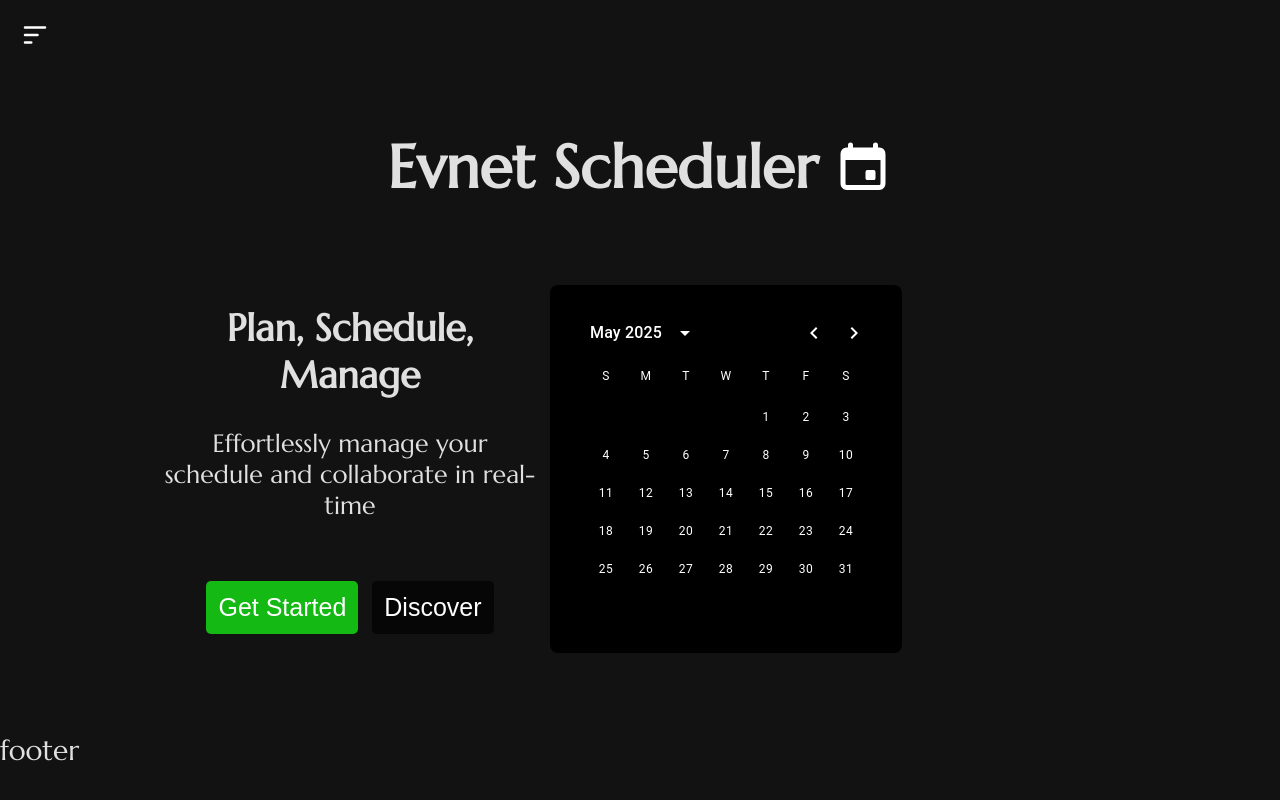
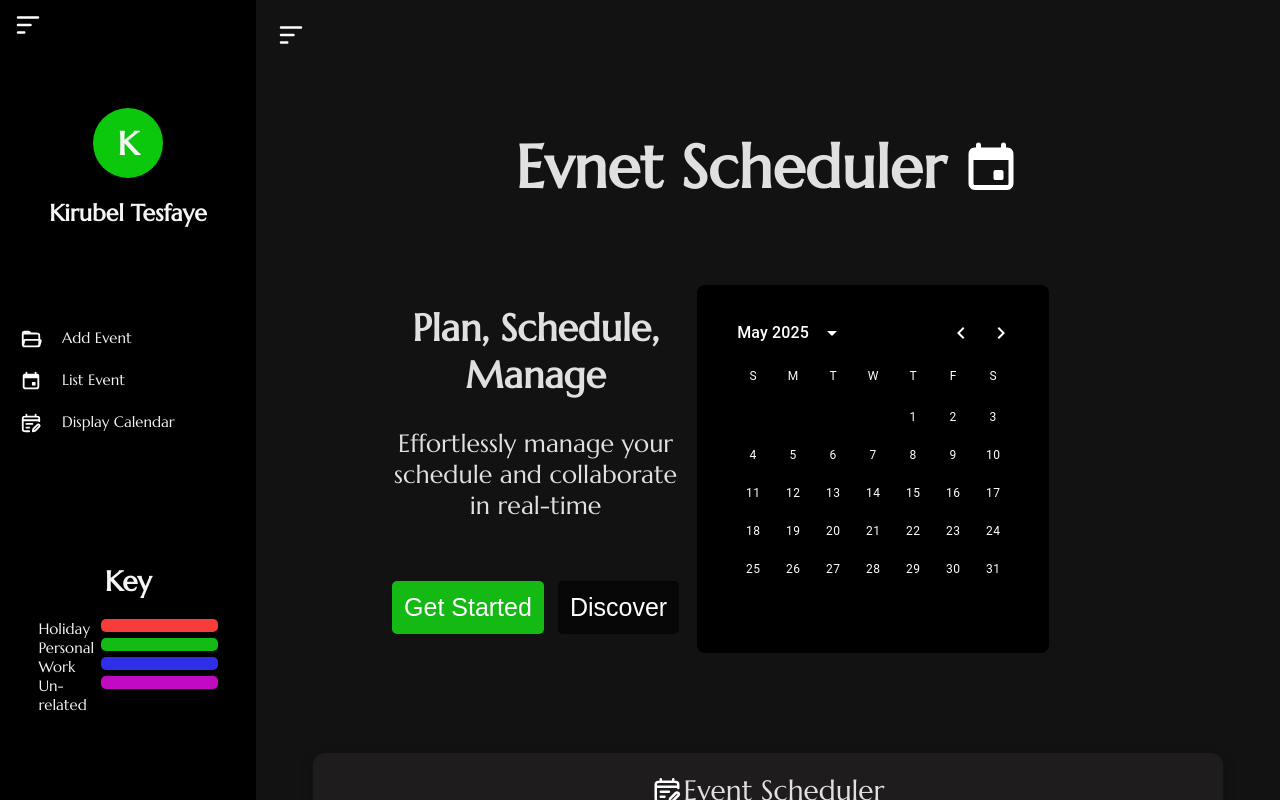
Before and after one commit to Kirubel-Te/Event-Scheduler, a React (Vite) app: page / in a window 1280 px wide. Built offline with nearby package versions, Linux system fonts and the light colour scheme.

Commit message:
footer render

```diff
--- a/src/App.jsx
+++ b/src/App.jsx
@@ -2,6 +2,7 @@ import Form from "./components/Form";
 import Holiday from "./components/Holiday";
 import SideBar from './components/SideBar';
 import Home from './components/Home'
+import Icalendar from './components/BasicDateCalendar'
 
 import './App.css'
 
@@ -10,16 +11,13 @@ import './App.css'
 
 export default function App(){
   return(
-    <>
-      <Home/>
-    </>
-    // <div className="main-content">
-    //   <div className="sideBar">
-    //     <SideBar/>
-    //   </div>
-    //   <div className="main-body">
-    //     <Holiday/>
-    //   </div>
-    // </div>
+    <div className="main-content">
+      <div className="sideBar">
+        <SideBar/>
+      </div>
+      <div className="main-body">
+        <Home/>
+      </div>
+    </div>
   )
 }
--- a/src/components/Home.css
+++ b/src/components/Home.css
@@ -63,3 +63,59 @@ header img{
 #btn2{
     background-color: rgb(6, 6, 6);
 }
+
+.home-foot{
+    display: flex;
+    justify-content: center;
+    align-items: center;
+    width: 85%;
+    margin-left:auto;
+    margin-right: auto;
+    margin-bottom: 20px;
+    margin-top: 100px;
+    flex-direction: column;
+    background-color: #1e1c1c;
+    padding: 20px;
+    box-shadow:0 4px 12px rgba(0, 0, 0, 0.4), 0 2px 4px rgba(255, 255, 255, 0.05);
+    border-radius: 12px;
+
+}
+.footer-one{
+    display: flex;
+    gap: 2px;
+    margin-bottom: 60px;
+}
+.footer-one > img{
+    width: 30px;
+}
+.footer-two{
+    display: flex;
+    width: 60%;
+    margin-left: auto;
+    margin-right: auto;
+    margin-bottom: 60px;
+    justify-content: space-around;
+}
+.footer-two > h6{
+    opacity: 0.7;
+}
+.footer-two > h6:hover{
+    opacity: 1;
+    color: blue;
+    cursor: pointer;
+}
+.footer-three{
+    width: 100%;
+    display: flex;
+    justify-content: space-around;
+    text-align: center;
+    margin-bottom: 30px;
+}
+.footer-three > .mrLogo{
+    display: flex;
+    gap: 5px;
+
+}
+.footer-three > .mrLogo > img{
+    width: 40px;
+}
--- a/src/components/Home.jsx
+++ b/src/components/Home.jsx
@@ -1,7 +1,10 @@
 import './Home.css'
 import Event from '../assets/event.svg'
+import Calendar from '../assets/calendar.svg'
 import Menu from '../assets/menuu.svg'
 import Icalendar from './BasicDateCalendar'
+import Material from '../assets/material-ui.svg'
+import ReactL from '../assets/react.svg'
 
 export default function Home(){
     return(
@@ -28,7 +31,27 @@ export default function Home(){
             </div>
 
             <div className='home-foot'>
-                <p>footer</p>
+                <div className='footer-one'>
+                    <img src={Calendar} alt='calendar' />
+                    <p>Event Scheduler</p>
+                </div>
+                <div className='footer-two'>
+                    <h6><a>Calendar</a></h6>
+                    <h6><a>Form Event</a></h6>
+                    <h6><a>Home</a></h6>
+                </div>
+                <div className='footer-three'>
+                    <div>
+                        <h6>developed by: Kirubel-Te</h6>
+                    </div>
+                    <div className='mrLogo'>
+                        <img src={Material} alt="material ui" />
+                        <img src={ReactL} alt="react logo" />
+                    </div>
+                    <div>
+                        <h6>© 2025. All rights reserved.</h6>
+                    </div>
+                </div>
             </div>
         </div>
     )
```
Also changed, not shown: src/assets/material-ui.svg (added), src/assets/react.svg (added).
